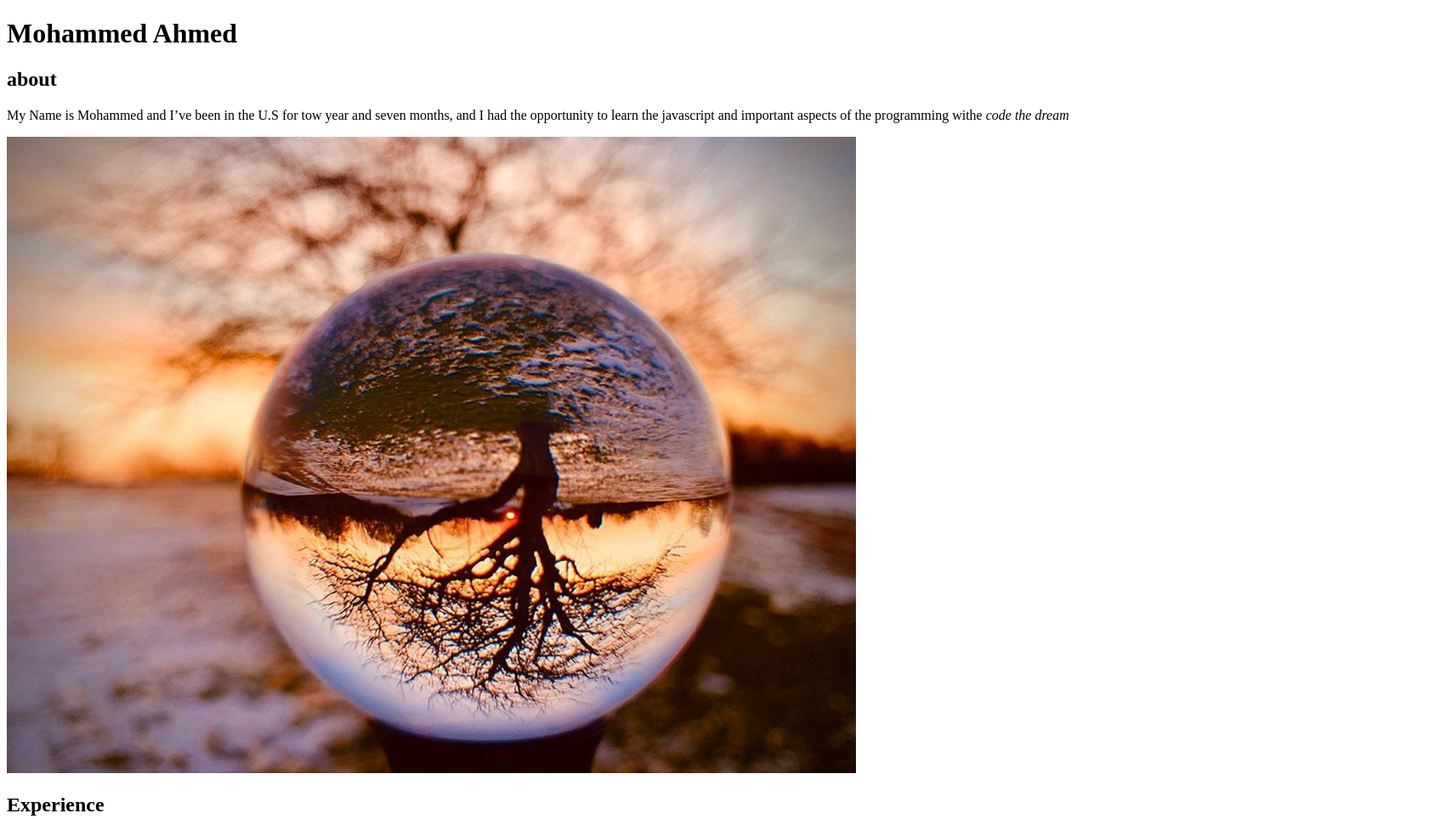
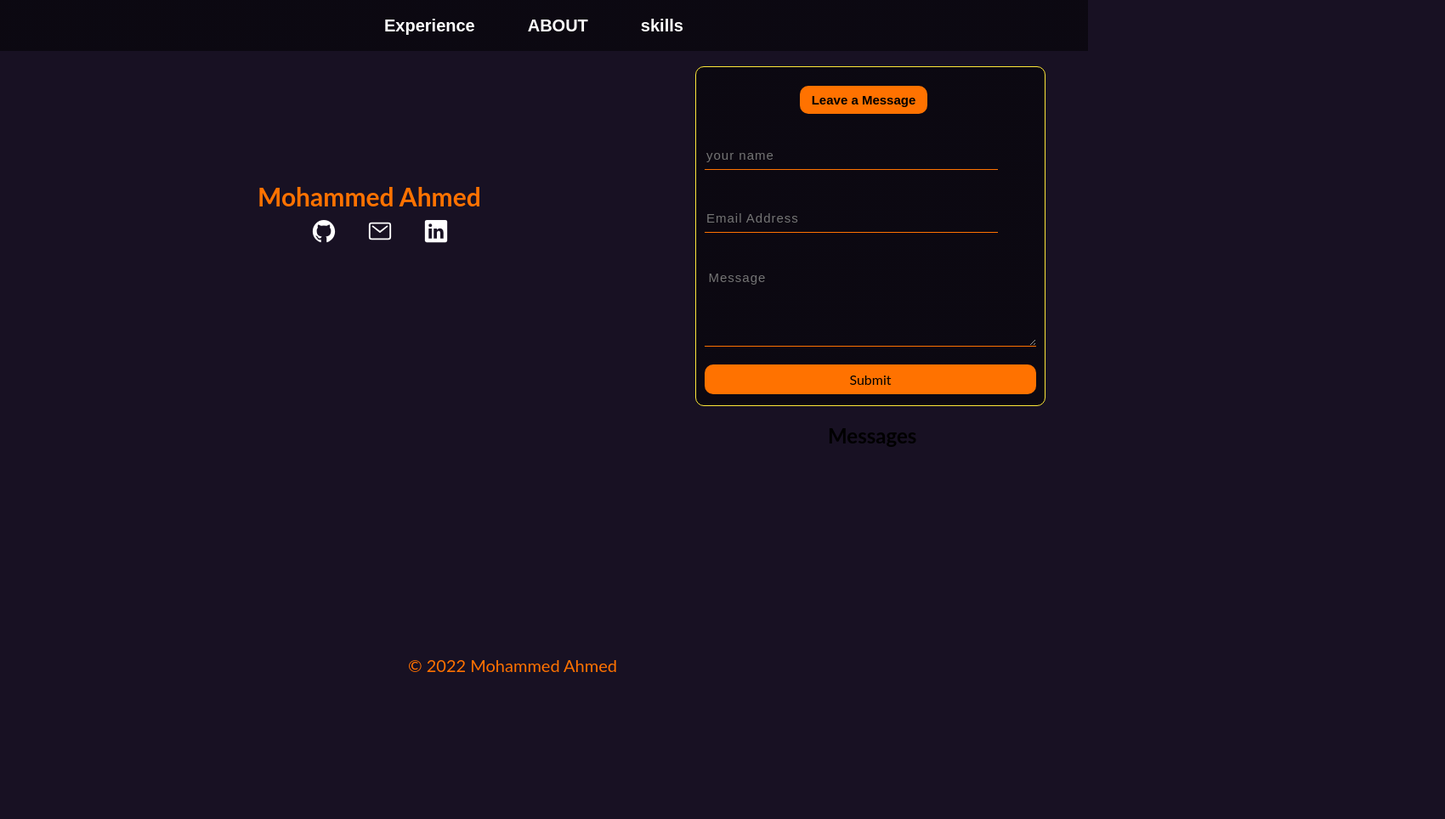
Before and after one commit to mojahmed/intro-to-programming-apollo, a plain HTML site: page index.html in a window 1280 px wide. Shown: the top 964 px of the page at 85% size, 1700 px wide, since content can reach past the window. After the commit the page ends 800 px from the top, so only its background shows below. Drawn offline with nearby package versions, Linux system fonts and the light colour scheme.

Commit message:
adding a new alement

```diff
--- /dev/null
+++ b/CSS/index.css
@@ -0,0 +1,287 @@
+* {
+
+    /* padding: 0px; */
+    margin: 0px;
+    box-sizing: border-box;
+    font-family: 'lato', sans-serif;
+    border: 20px;
+}
+
+body {
+    background-color: #181123;
+    overflow: hidden;
+}
+
+.menu {
+
+    width: 100%;
+    float: left;
+    height: 60px;
+    /* background-image: linear-gradient(200deg, #E21143, #FFB03A); */
+    background: linear-gradient(to top, rgba(0, 0, 0, 0.507) 50%, rgba(0, 0, 0, 0.507) 50%);
+}
+
+ul {
+    float: left;
+    display: flex;
+    justify-content: center;
+    align-items: center;
+    position: relative;
+    left: 350px;
+    top: -10px;
+}
+
+ul li {
+    list-style: none;
+    margin-left: 62px;
+    margin-top: 27px;
+    font-size: 20px;
+}
+
+ul li a {
+    text-decoration: none;
+    color: #fff;
+    font-family: Arial;
+    font-weight: bold;
+    transition: 0.4s ease-in-out;
+}
+
+ul li a:hover {
+    color: #ff7200;
+}
+
+
+h1 {
+
+    display: inline-flex;
+    padding: 3px;
+    font-size: 30px;
+    color: #fff;
+    position: relative;
+    top: 150px;
+    left: 300px;
+    color: #ff7200;
+}
+
+fieldset {
+    width: 380px;
+    height: 400px;
+    background: linear-gradient(to top, rgba(0, 0, 0, 0.507) 50%, rgba(0, 0, 0, 0.507) 50%);
+    transform: translate(0%, -5%);
+    border-radius: 10px;
+    padding: 10px;
+    position: absolute;
+    border: 1px solid rgb(255, 232, 57);
+    display: inline;
+    float: right;
+    position: relative;
+    top: -150px;
+    left: -50px;
+}
+
+#leave_message {
+    /* font-size: 2em;
+    padding: 0, 25em;
+    color: black; */
+    width: 150px;
+    font-family: sans-serif;
+    text-align: center;
+    color: black;
+    font-size: 15px;
+    background-color: #ff7200;
+    border-radius: 10px;
+    margin: 2px;
+    padding: 8px;
+    position: relative;
+    top: 10px;
+    left: 110px;
+    cursor: pointer;
+}
+
+#leave_message:hover {
+    background: #fff;
+    color: #ff7200;
+}
+
+/* label {
+    display: block;
+    margin-top: 1em;
+}
+label:first-of-type {
+    margin-top: 0;
+    color: rgba(255, 232, 57, 0.637);
+} */
+/* Input and textarea */
+input {
+    width: 240px;
+    height: 35px;
+    background: transparent;
+    border-bottom: 1px solid #ff7200;
+    border-top: none;
+    border-right: none;
+    border-left: none;
+    color: #fff;
+    font-size: 15px;
+    letter-spacing: 1px;
+    margin-top: 20px;
+    font-family: sans-serif;
+    /* background-color: rgba(255, 225, 57, 0.801); */
+}
+
+input:focus {
+    outline: none;
+}
+
+input[type='email'],
+input[type='text'] {
+    width: 23em;
+}
+
+textarea {
+    background: transparent;
+    border-bottom: 1px solid #ff7200;
+    border-top: none;
+    border-right: none;
+    border-left: none;
+    min-height: 2em;
+    min-width: 26em;
+    padding: .3em;
+    color: #fff;
+    font-size: 15px;
+    letter-spacing: 1px;
+    margin-top: 20px;
+    font-family: sans-serif;
+    /* border: solid rgba(255, 232, 57, 0.637); */
+}
+
+textarea:focus {
+    outline: none;
+}
+
+/* submit b */
+#submit {
+    width: 390px;
+    padding: .5em 1em;
+    background: #ff7200;
+    border: none;
+    margin-top: 18px;
+    font-size: 18px;
+    border-radius: 10px;
+    cursor: pointer;
+    color: #fff;
+    transition: 0.4s ease;
+    background-attachment: fixed;
+    /* background-color: rgba(51, 51, 51, 0); */
+    /* background-color: black; */
+    /* background-color: rgb(255, 232, 57); */
+
+    color: black;
+    font-family: 'lato', sans-serif;
+    font-size: 1em;
+}
+
+#submit:hover {
+    background: #fff;
+    color: #ff7200;
+}
+
+/* screen rolls */
+
+
+
+/* @media screen and (max-width: 430px) {
+    legend {
+        font-size: 1.75em;
+    }
+
+fieldset {
+    width: 25%; */
+
+
+
+footer {
+    /* font-size: 'lato', sans-serif;
+    font-size: larger;
+    align-items: center;
+    bottom: 0;
+    display: flex;
+    justify-content: center;
+    position: fixed;
+    width: 180%; */
+    /* background: rgb(255, 232, 57); */
+    /*
+    height: 100px;
+    margin: auto;
+    width: 400px;
+    text-align: center;
+    padding: 60px;
+    color: black;
+    font-size: 100%;
+    position: relative;
+    top: -20px;
+    left: 10px; */
+    /* background: linear-gradient(to top, rgba(0, 0, 0, 0.507) 50%, rgba(0, 0, 0, 0.507) 50%); */
+    position: fixed;
+    bottom: 5px;
+    right: 500px;
+    width: 300px;
+    color: #ff7200;
+    font-size: 20px;
+
+
+}
+
+.icons a {
+    /* color: #aaaaaa; */
+    margin: .5em;
+    text-decoration: none;
+    color: #fff;
+    padding: .5em;
+    border-radius: 50%;
+    /* border: 10px solid; */
+    /* width of image (px or % or auto) */
+    position: relative;
+    bottom: -150px;
+    left: 350px;
+}
+
+.icons ion-icon {
+    color: #fff;
+    font-size: 30px;
+    /* padding-left: 10px; */
+    padding-top: 5px;
+    transition: 0.3s ease;
+}
+
+.icons ion-icon:hover {
+    color: #ff7200;
+}
+
+/* .social {
+    margin-right: 10px;
+    margin-top: 200px;
+    align-items: center
+} */
+
+#messages {
+    text-align: center;
+    position: relative;
+    bottom: -250px;
+    left: 420px;
+
+}
+
+/* #sk {
+    position: relative;
+    bottom: 0px;
+    left: 0px;
+} */
+
+#skills {
+    margin: 30px;
+    position: relative;
+    bottom: -80px;
+    left: -700px;
+
+    color: #ff7200;
+}
--- a/index.html
+++ b/index.html
@@ -6,61 +6,90 @@
     <meta http-equiv="X-UA-Compatible" content="IE=edge">
     <meta name="viewport" content="width=device-width, initial-scale=1.0">
     <title>Website</title>
+    <link rel="stylesheet" href="./CSS/index.css">
 </head>
 
 <body>
 
-    <h1>Mohammed Ahmed</h1>
+    <div class="menu">
+        <ul>
+            <li><a href="https://codethedream.org/">Experience</a></li>
+            <li><a href="about.html">ABOUT</a></li>
+            <li><a href="">skills</a></li>
 
-    <section>
-        <h2>about</h2>
-        <p>My Name is Mohammed and I’ve been in the U.S for tow year and seven months, and I had the opportunity to
-            learn the javascript
-            and important aspects of the programming withe <em>code the dream</em><br></p>
-    </section>
+            <!-- <ion-icon name="logo-html5"></ion-icon>
+            <ion-icon name="logo-javascript"></ion-icon>
+            <ion-icon name="logo-css3">css</ion-icon> -->
+        </ul>
+    </div>
 
-    <img src="./resources/_117310488_16.jpg">
+    <header>
+        <h1>Mohammed Ahmed <br> <span></span> </h1>
+        <div class="icons">
+            <a href="https://github.com/mojahmed/intro-to-programming-apollo" target="blank">
+                <ion-icon name="logo-github"></ion-icon>
+            </a>
+            <a href="mailto:mojahmed93@gmail.com" target="blank">
+                <ion-icon name="mail-outline"></ion-icon>
+            </a>
+            <a href="#" target="blank">
+                <ion-icon name="logo-linkedin"></ion-icon>
+            </a>
+        </div>
+    </header>
 
 
-    <section>
-        <h2>Experience</h2>
+
+
+    <!-- <<img src="./resources/_117310488_16.jpg"> -->
+    <br>
+
+    <!-- <section class="expeience">
+        <h2 id="ex">Experience</h2>
+
         <ul>
             <li>
                 Code The Dream
-                <a href="https://codethedream.org/">click here</a>
+                <a target="blank" href="https://codethedream.org/">click here</a>
             </li>
         </ul>
     </section> -->
 
     <section id="skills">
-        <h2>skills</h2>
-        <ul></ul>
+
+        <h2 id="sk">skills</h2>
+        <ul>
+        </ul>
+    </section>
+
+
+    <section>
+
     </section>
 
     <section>
-        <h2>connect</h2>
-        <a href="mailto:mojahmed93@gmail.com">mojahmed93@gmail.com</a>
-    </section>
 
-    <section>
-        <h2>Leave a Message</h2>
         <form name="Leave_Message">
-
-
-            <label for="name">Name:<br><input type="text" id="name=" name="user_name" required
+            <fieldset>
+                <h2 id="leave_message">Leave a Message</h2>
+                <!-- <legend>Leave a Message</legend> -->
+                <label for="name"><br><input type="text" id="name=" name="user_name" required
                         placeholder="your name"></label>
                 <br>
-            <label for="mail">Email:<br><input type="email" id=mail name="user_email" required
+                <label for="mail"><br><input type="email" id=mail name="user_email" required
                         placeholder="Email Address"></label>
                 <br>
-            <label for="msg">Message<br><textarea id="msg" name="user_message" rows="5" cols="10"></textarea></label>
+                <label for="msg"><br><textarea id="msg" name="user_message" rows="5" cols="10"
+                        placeholder="Message"></textarea></label>
                 <br>
-
-            <button type="submit">Submit</button>
+                <button type="submit" id="submit">Submit</button>
                 </label>
 
 
 
+
+
+            </fieldset>
 
 
         </form>
@@ -68,15 +97,24 @@
     <section id="messages">
         <h2>Messages</h2>
         <ul>
+        </ul>
 
-        </ul>
+    </section>
+    <section>
 
     </section>
 
     <footer>
+
     </footer>
+    <section>
+        <!-- <a class="social" href="#" target="blank">
+            <ion-icon name="moon-outline"></ion-icon> -->
+    </section>
 
     <script src='./js/index.js'></script>
+    <script type="module" src="https://unpkg.com/ionicons@5.5.2/dist/ionicons/ionicons.esm.js"></script>
+    <script nomodule src="https://unpkg.com/ionicons@5.5.2/dist/ionicons/ionicons.js"></script>
 
 </body>
 
--- a/js/index.js
+++ b/js/index.js
@@ -4,9 +4,14 @@ var thisYear = today.getFullYear();
 
 
 let footer = document.querySelector("footer");
-let copyright = document.createElement("p")
-copyright.innerHTML = `${thisYear} Mohammed`;
-footer.appendChild(copyright);
+
+if (footer) {
+    let copyright = document.createElement("p")
+    copyright.innerHTML = `© ${thisYear} Mohammed Ahmed`;
+    footer.appendChild(copyright);
+
+}
+
 
 let skills = ["HTML", "Css", "JavaScript"];
 let skillsSection = document.getElementById("skills");
@@ -22,15 +27,15 @@ for (let i = 0; i < skills.length; i++) {
 let messageForm = document.getElementsByName("Leave_Message")[0];
 
 messageForm.addEventListener("submit", function (event) {
-
+    event.preventDefault();
 
 
     let name = event.target.user_name.value;
     let email = event.target.user_email.value;
     let message = event.target.user_message.value;
     console.log(name, email, message);
-    event.preventDefault();
-    messageForm.reset();
+
+    event.target.reset();
 
     // Display Messages
     let messageSection = document.getElementById("messages");
```
Also changed, not shown: about.html (added, +40 -0 lines), resources/_117310488_16.jpg (deleted). Lines whose indentation alone changed are shown as unchanged.
